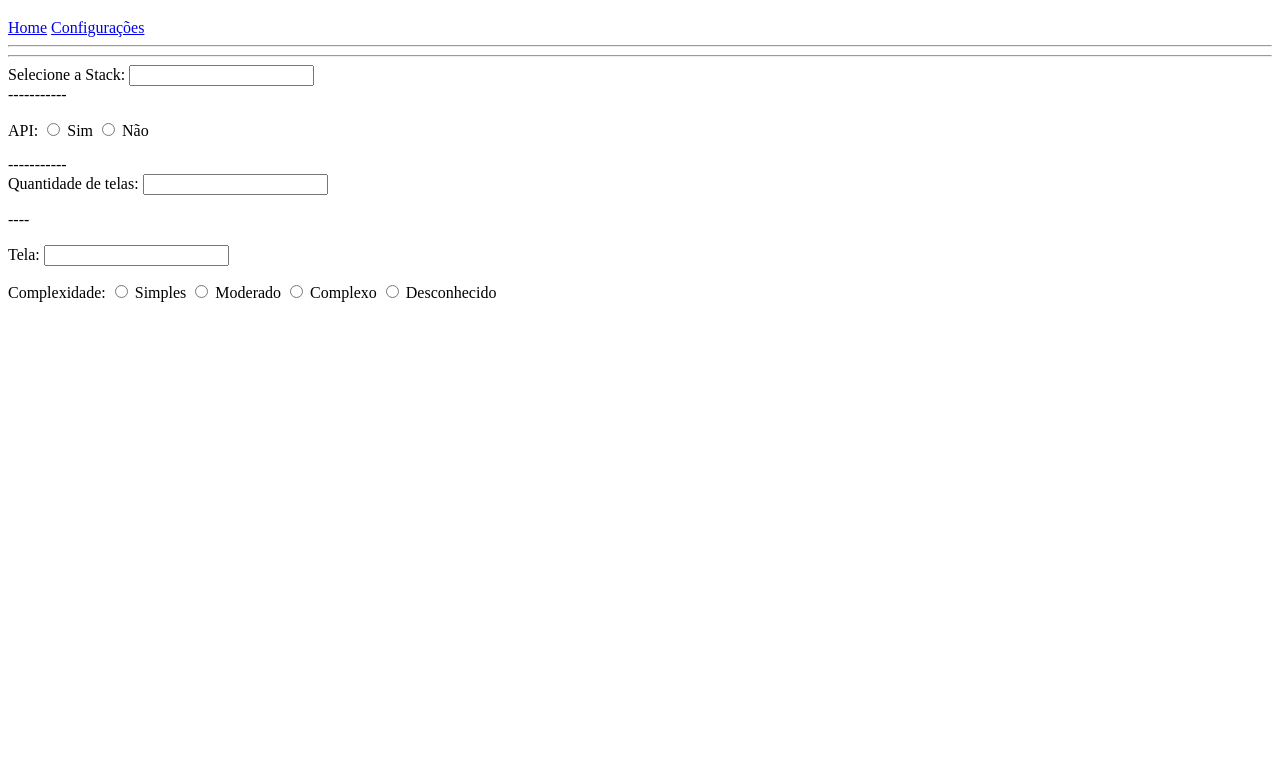
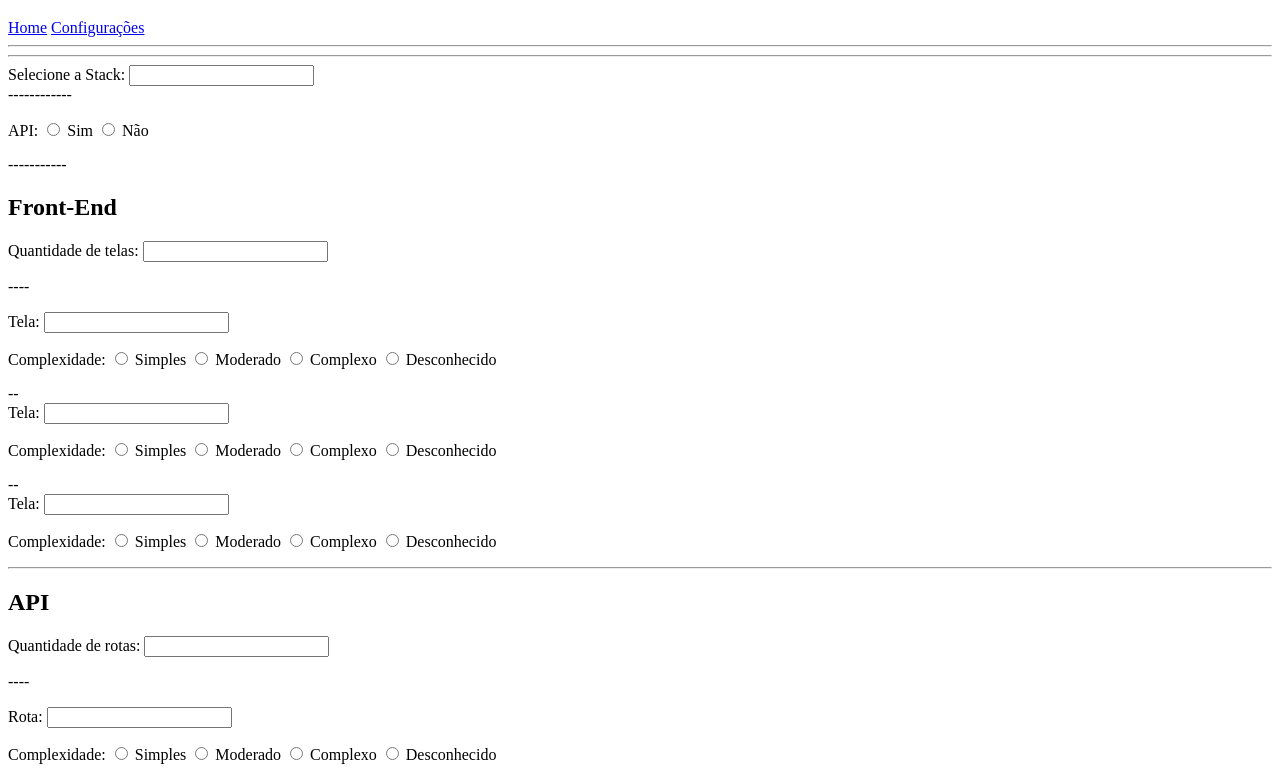
Before and after one commit to nicktoon21/ps-calculadora-projetos, a plain HTML site: page index.html in a window 1280 px wide. Shown: the part 61-841 px from the top of the page. Before the commit the page ends 800 px from the top, so only its background shows below. Drawn offline with Linux system fonts and the light colour scheme.

Commit message:
configurado tela html inicial e iniciado configuração do javascrippt

```diff
--- a/index.html
+++ b/index.html
@@ -9,6 +9,7 @@
 </head>
 
 <body>
+    <div class="app">
         <div class="header">
             <h1>Orçamentos!</h1>
             <nav>
@@ -28,8 +29,8 @@
                     <option value="Api" />
                 </datalist>
             </div>
-        <span>-----------</span>
-        <div class="Api">
+            <span>-----------</span>-
+            <div class="Api-check">
                 <p>
                     API:
                     <input type="radio" id="SimAPI" name="API" value="sim">
@@ -40,6 +41,7 @@
             </div>
             <span></span>-----------</span>
             <div class="Front-end">
+                <h2>Front-End</h2>
                 <label for="qtd-frontend">Quantidade de telas:</label>
                 <input type="number" min="1" class="Qtd-frontend" id="qtd-frontend">
                 <p>----</p>
@@ -61,18 +63,75 @@
                             </p>
                         </div>
                     </div>
-
+                    <span>--</span>
+                    <div class="tela-2">
+                        <label for="tela-2-desc">Tela:</label>
+                        <input type="text" class="tela-2-desc" id="tela-2-desc">
+                        <div class="tela-2-complexidade">
+                            <p>
+                                Complexidade:
+                                <input type="radio" id="tela-2-simples" name="tela-2-complexidade-nivel" value="simples">
+                                <label for="tela-2-simples">Simples</label>
+                                <input type="radio" id="tela-2-moderado" name="tela-2-complexidade-nivel" value="moderado">
+                                <label for="tela-2-moderado">Moderado</label>
+                                <input type="radio" id="tela-2-complexo" name="tela-2-complexidade-nivel" value="complexo">
+                                <label for="tela-1-complexo">Complexo</label>
+                                <input type="radio" id="tela-2-desconhecido" name="tela-2-complexidade-nivel" value="desconhecido">
+                                <label for="tela-2-desconhecido">Desconhecido</label>
+                            </p>
+                        </div>
+                    </div>
+                    <span>--</span>
+                    <div class="tela-3">
+                        <label for="tela-3-desc">Tela:</label>
+                        <input type="text" class="tela-3-desc" id="tela-3-desc">
+                        <div class="tela-3-complexidade">
+                            <p>
+                                Complexidade:
+                                <input type="radio" id="tela-3-simples" name="tela-3-complexidade-nivel" value="simples">
+                                <label for="tela-3-simples">Simples</label>
+                                <input type="radio" id="tela-3-moderado" name="tela-3-complexidade-nivel" value="moderado">
+                                <label for="tela-3-moderado">Moderado</label>
+                                <input type="radio" id="tela-3-complexo" name="tela-3-complexidade-nivel" value="complexo">
+                                <label for="tela-1-complexo">Complexo</label>
+                                <input type="radio" id="tela-3-desconhecido" name="tela-3-complexidade-nivel" value="desconhecido">
+                                <label for="tela-3-desconhecido">Desconhecido</label>
+                            </p>
+                        </div>
+                    </div>
+                </div>
+            </div>
+            <hr>
+            <div class="API">
+                <h2>API</h2>
+                <label for="qtd-api">Quantidade de rotas:</label>
+                <input type="number" min="1" class="Qtd-api" id="qtd-api">
+                <p>----</p>
+                <div class="Api-desc">
+                    <div class="Api-1">
+                        <label for="api-1-desc">Rota:</label>
+                        <input type="text" class="Api-1-desc" id="api-1-desc">
+                        <div class="Api-1-complexidade">
+                            <p>
+                                Complexidade:
+                                <input type="radio" id="api-1-simples" name="api-1-complexidade-nivel" value="simples">
+                                <label for="api-1-simples">Simples</label>
+                                <input type="radio" id="api-1-moderado" name="api-1-complexidade-nivel" value="moderado">
+                                <label for="api-1-moderado">Moderado</label>
+                                <input type="radio" id="api-1-complexo" name="api-1-complexidade-nivel" value="complexo">
+                                <label for="api-1-complexo">Complexo</label>
+                                <input type="radio" id="api-1-desconhecido" name="api-1-complexidade-nivel" value="desconhecido">
+                                <label for="api-1-desconhecido">Desconhecido</label>
+                            </p>
+                        </div>
+                    </div>
                 </div>
             </div>
         </div>
         <div class="footer">
-
         </div>
+    </div>
+    <script src="javascript/index.js"></script>
 </body>
 
 </html>
-
-<!--    <div class="FrontEnd">
-            <label for="stack">Quantidade de<span> Telas</span></label>
-            <input/>
-        </div> -->
--- /dev/null
+++ b/javascript/index.js
@@ -0,0 +1 @@
+console.log("OLA MUNDO");
```
Lines whose indentation alone changed are shown as unchanged.
